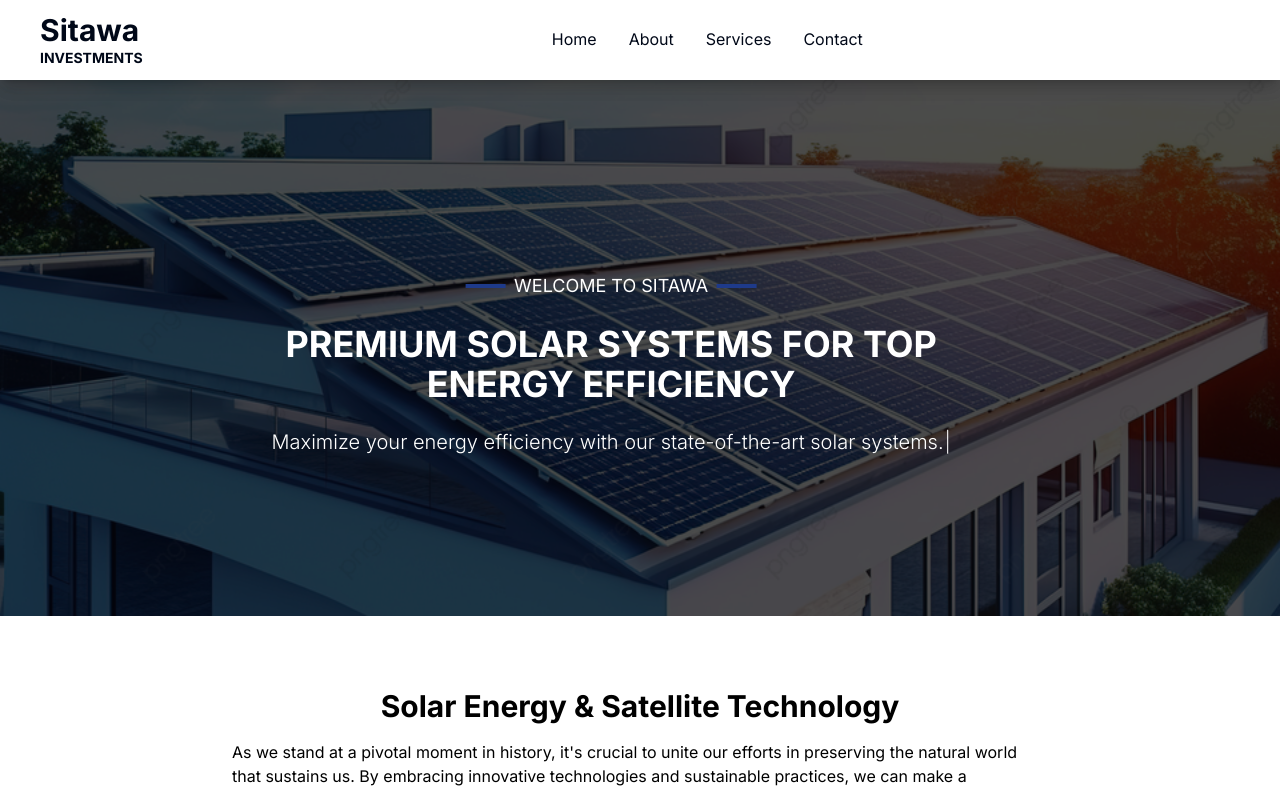
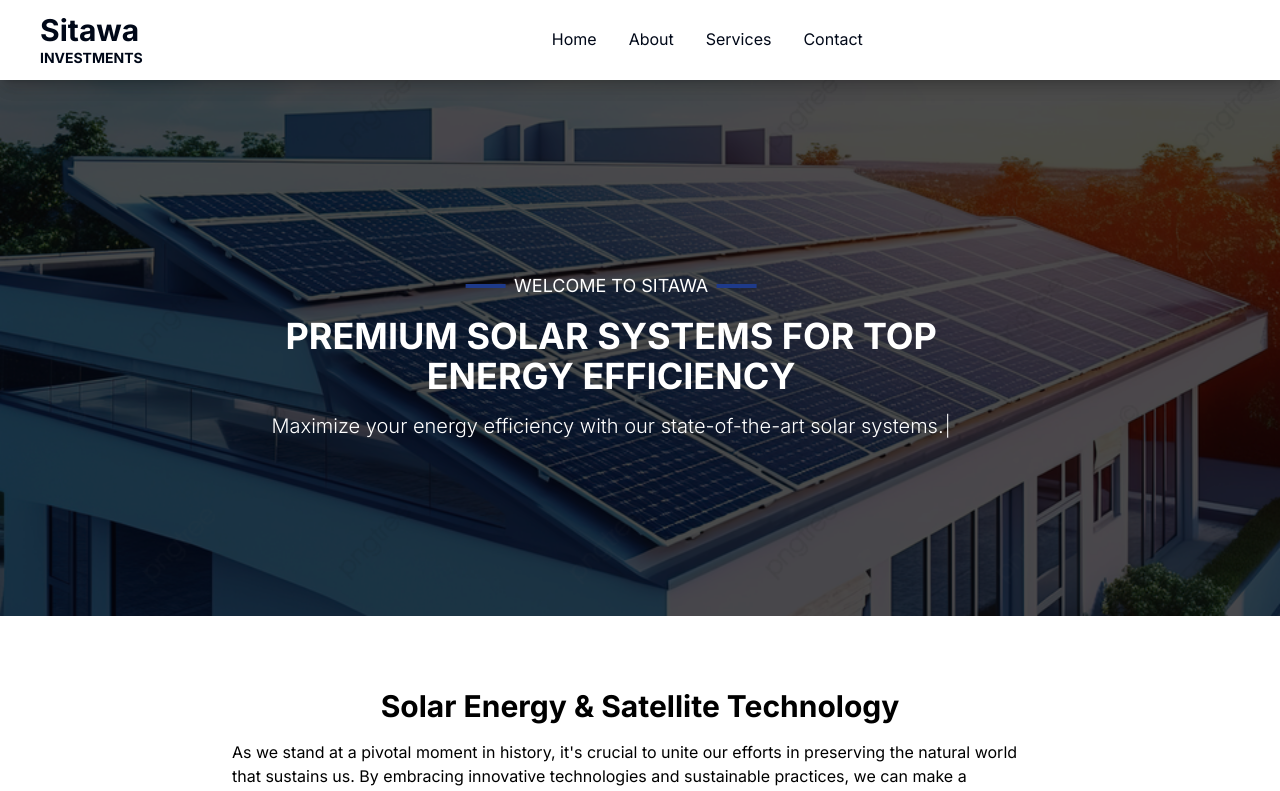
Before and after one commit to TinaTech-Developers/sitiwana_investments, a Next.js app: page / in a window 1280 px wide. Shown: the top 791 px of the page. Built offline with nearby package versions, Linux system fonts and the light colour scheme.

Commit message:
hero new

```diff
--- a/src/app/_components/herocard.jsx
+++ b/src/app/_components/herocard.jsx
@@ -26,7 +26,7 @@
             <div>
               <span className="w-10 h-56 bg-blue-900"></span>
             </div>
-            <h1 className="  text-white uppercase text-3xl md:text-4xl font-bold my-6 text-center">
+            <h1 className="  text-white uppercase text-3xl md:text-4xl font-bold  text-center">
               {head}
             </h1>
             <div className="text-xl  text-center font-light  text-white mt-4">
--- a/src/app/_components/herocardone.jsx
+++ b/src/app/_components/herocardone.jsx
@@ -26,7 +26,7 @@
             <div>
               <span className="w-10 h-56 bg-blue-900"></span>
             </div>
-            <h1 className="  text-white uppercase text-3xl md:text-4xl font-bold my-6 text-center">
+            <h1 className="  text-white uppercase text-3xl md:text-4xl font-bold text-center">
               {head}
             </h1>
             <div className="text-xl  text-center font-light  text-white mt-4">
```
